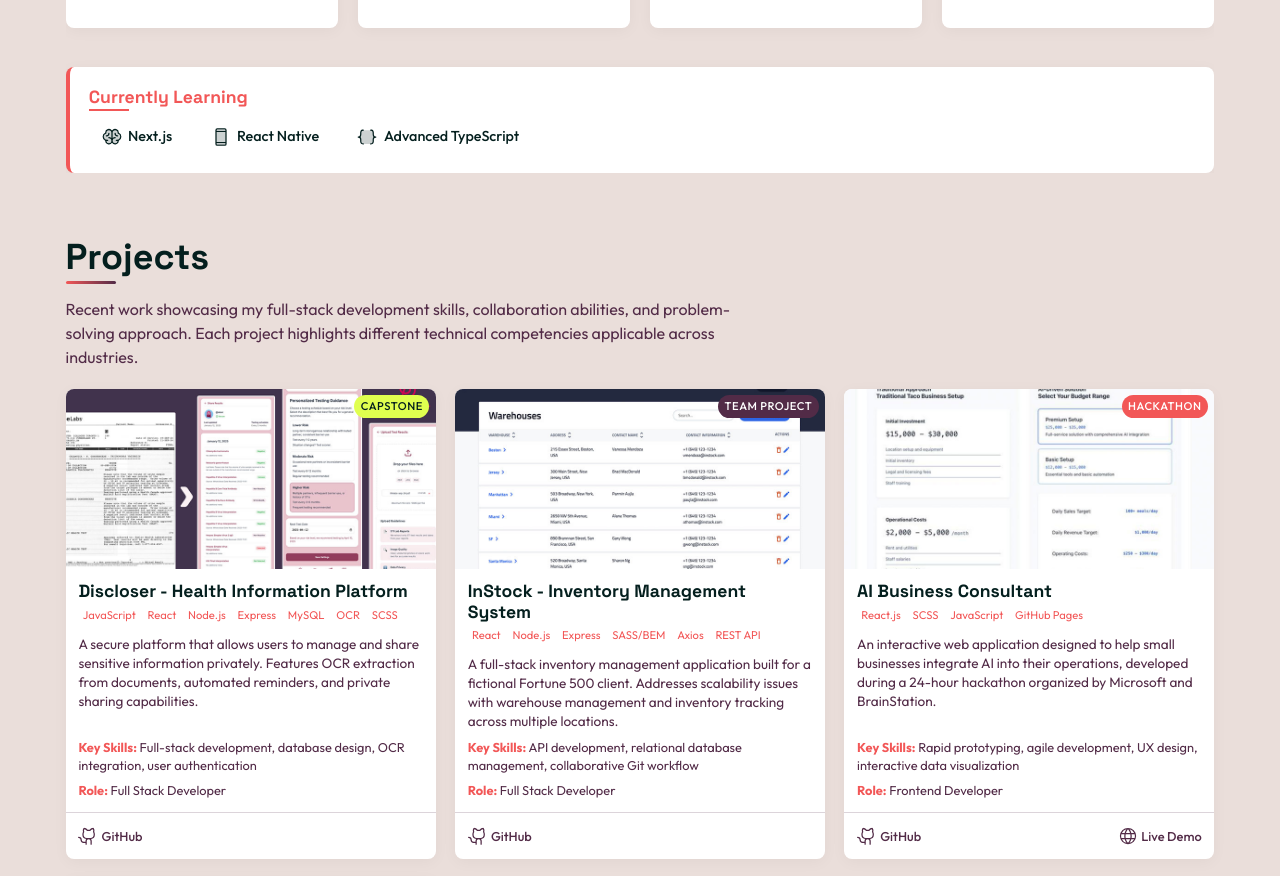
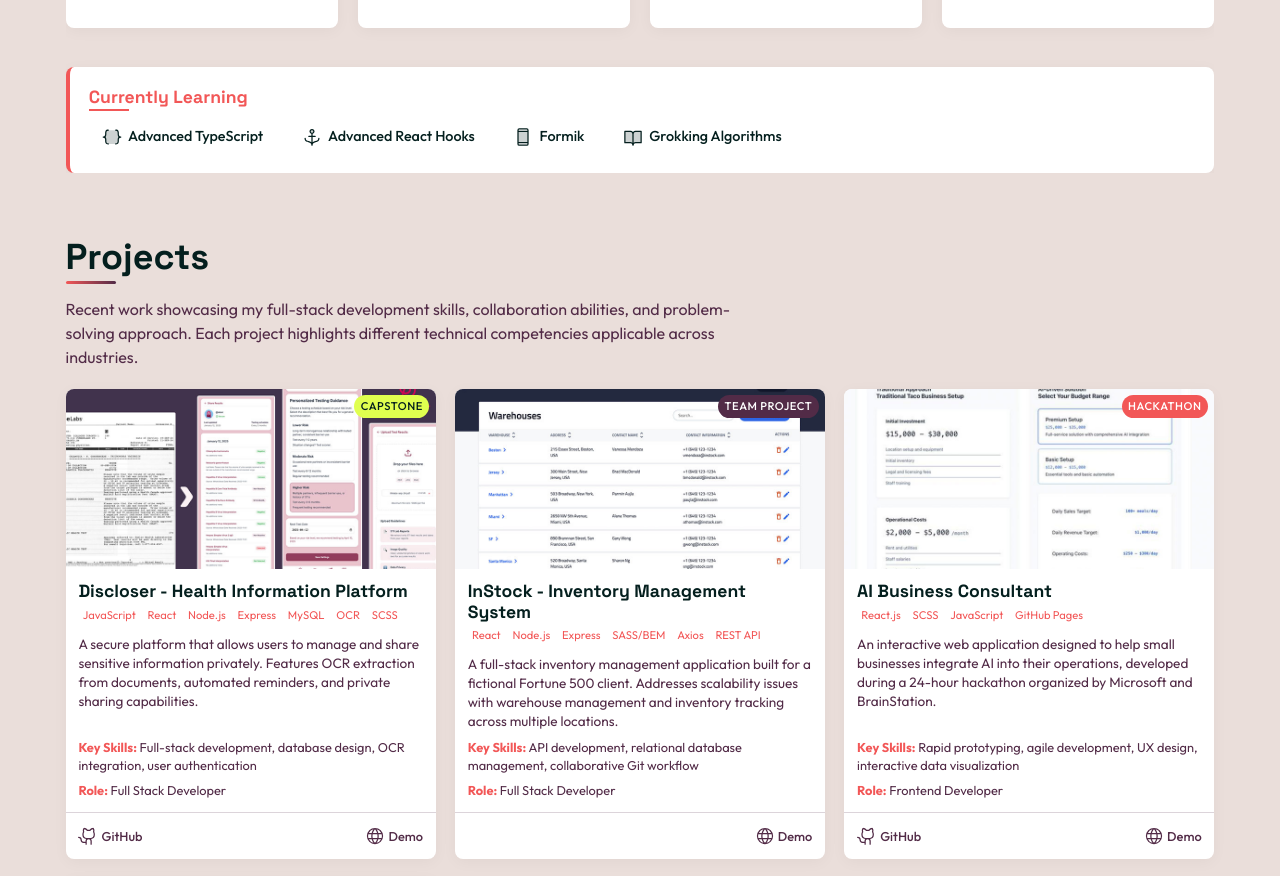
Before and after one commit to nameisbri/portfolio, a React (Vite) app: page / in a window 1280 px wide. Shown: the part 1860-2736 px from the top of the page. Built offline with nearby package versions, Linux system fonts and the light colour scheme.

Commit message:
fix download buttons

```diff
--- a/src/components/sections/Experience.tsx
+++ b/src/components/sections/Experience.tsx
@@ -9,7 +9,7 @@
   {
     title: "Web Content Manager",
     company: "Precision Nutrition",
-    period: "Jul 2020 - Nov 2024",
+    period: "Jul 2020 - Mar 2025",
     location: "Remote",
     description: [
       "Engineered and implemented optimization strategies that increased conversion rates by 12% and drove organic traffic growth of 23%, demonstrating strong analytical and problem-solving abilities",
--- a/src/components/sections/Footer.tsx
+++ b/src/components/sections/Footer.tsx
@@ -31,8 +31,9 @@
 
           <div className="footer__cta">
             <a
-              href="/Gabriela_Barreira_Resume.pdf"
-              download
+              href="/Resume_Gabriela_Barreira.pdf"
+              download="Resume_Gabriela_Barreira.pdf"
+              target="_blank"
               className="button button--primary footer__resume-btn"
             >
               <FileArrowDown weight="bold" size={18} />
@@ -70,7 +71,7 @@
             <LinkedinLogo size={24} weight="fill" />
           </a>
           <a
-            href="mailto:gcdbarreira@gmail.com"
+            href="mailto:gabriela@gcsb.me"
             className="footer__social-link"
             aria-label="Email"
           >
--- a/src/components/sections/Hero.tsx
+++ b/src/components/sections/Hero.tsx
@@ -185,8 +185,9 @@
 
             <div className="hero__buttons">
               <a
-                href="/Gabriela_Barreira_Resume.pdf"
-                download
+                href="/Resume_Gabriela_Barreira.pdf"
+                download="Resume_Gabriela_Barreira.pdf"
+                target="_blank"
                 className="button button--primary hero__resume-btn"
               >
                 <FileArrowDown weight="bold" />
--- a/src/components/sections/Projects.tsx
+++ b/src/components/sections/Projects.tsx
@@ -45,6 +45,7 @@
       image: discloserImage,
       links: {
         github: "https://github.com/nameisbri/discloser",
+        live: "https://www.linkedin.com/feed/update/urn:li:activity:7302373369012785154/",
       },
     },
     {
@@ -59,7 +60,7 @@
       role: "Full Stack Developer",
       image: instockImage,
       links: {
-        github: "https://github.com/nameisbri/bug-busters-instock",
+        live: "https://drive.google.com/file/d/17weBeLemqsBzaZrso3jCTzCa9-Ae4idM/view?usp=sharing",
       },
     },
     {
@@ -74,8 +75,8 @@
       role: "Frontend Developer",
       image: microsoftImage,
       links: {
-        github: "https://github.com/nameisbri/microsoft-industry-project",
-        live: "https://nameisbri.github.io/microsoft-industry-project",
+        github: "https://github.com/nameisbri/ip-team-2",
+        live: "https://drive.google.com/file/d/1K7g485_1DY8wzvC0gNdupAORtVzrOhZr/view?usp=sharing",
       },
     },
     {
@@ -168,7 +169,7 @@
                   className="projects__link projects__link--live"
                 >
                   <Globe size={20} />
-                  <span>Live Demo</span>
+                  <span>Demo</span>
                 </a>
               )}
             </div>
--- a/src/components/sections/Tech.tsx
+++ b/src/components/sections/Tech.tsx
@@ -14,6 +14,8 @@
   BracketsCurly,
   Brain,
   DeviceMobile,
+  BookOpen,
+  Anchor,
 } from "@phosphor-icons/react";
 import "./Tech.scss";
 
@@ -25,7 +27,7 @@
 
 const Tech = () => {
   const ref = useRef(null);
-  const isInView = useInView(ref, { once: false, amount: 0.2 });
+  const isInView = useInView(ref, { amount: 0.1 });
 
   const technologies: TechSkill[] = [
     {
@@ -208,45 +210,25 @@
         className="tech__learning"
         initial={{ opacity: 0, y: 20 }}
         animate={isInView ? { opacity: 1, y: 0 } : { opacity: 0, y: 20 }}
-        transition={{ delay: 0.6, duration: 0.5 }}
+        transition={{ delay: 0.4, duration: 0.5 }}
       >
         <h3>Currently Learning</h3>
         <div className="tech__learning-items">
-          <motion.span
-            className="tech__learning-item"
-            whileHover={{
-              scale: 1.1,
-              backgroundColor: "var(--accent-primary)",
-              color: "white",
-            }}
-            transition={{ type: "spring", stiffness: 400, damping: 10 }}
-          >
-            <Brain weight="duotone" size={20} />
-            Next.js
-          </motion.span>
-          <motion.span
-            className="tech__learning-item"
-            whileHover={{
-              scale: 1.1,
-              backgroundColor: "var(--accent-primary)",
-              color: "white",
-            }}
-            transition={{ type: "spring", stiffness: 400, damping: 10 }}
-          >
-            <DeviceMobile weight="duotone" size={20} />
-            React Native
-          </motion.span>
-          <motion.span
-            className="tech__learning-item"
-            whileHover={{
-              scale: 1.1,
-              backgroundColor: "var(--accent-primary)",
-              color: "white",
-            }}
-            transition={{ type: "spring", stiffness: 400, damping: 10 }}
-          >
+          <motion.span className="tech__learning-item">
             <BracketsCurly weight="duotone" size={20} />
             Advanced TypeScript
+          </motion.span>
+          <motion.span className="tech__learning-item">
+            <Anchor weight="duotone" size={20} />
+            Advanced React Hooks
+          </motion.span>
+          <motion.span className="tech__learning-item">
+            <DeviceMobile weight="duotone" size={20} />
+            Formik
+          </motion.span>
+          <motion.span className="tech__learning-item">
+            <BookOpen weight="duotone" size={20} />
+            Grokking Algorithms
           </motion.span>
         </div>
       </motion.div>
```
Also changed, not shown: 1 other file (tests, documents, lock files or other folders).
